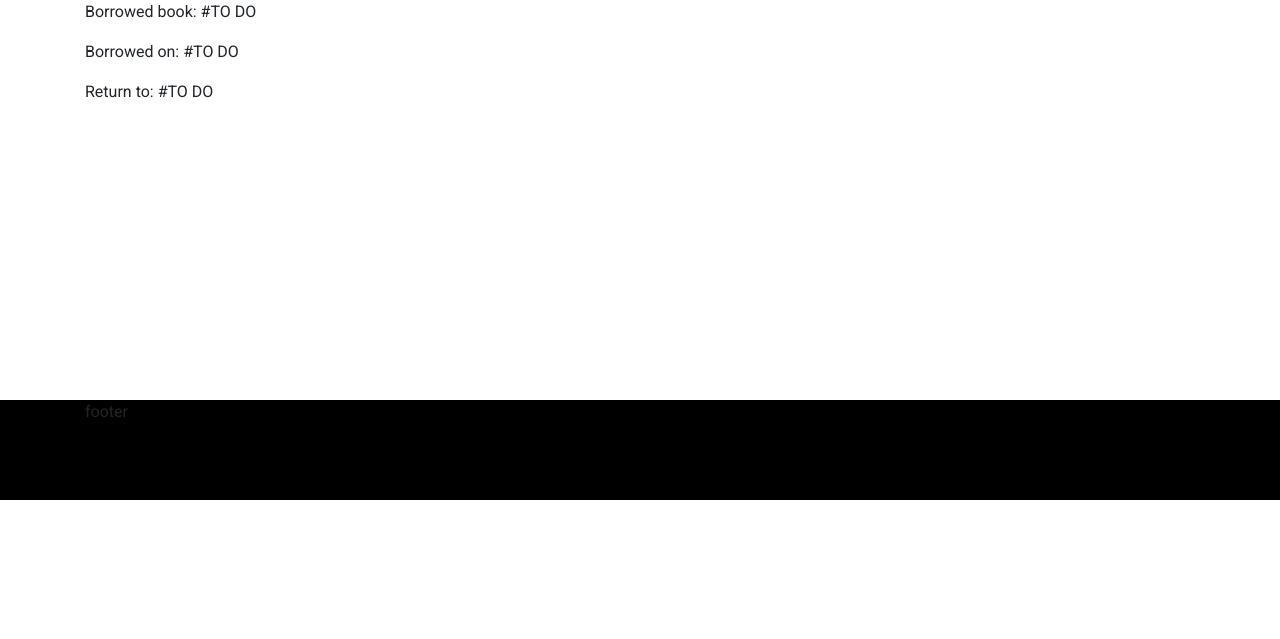
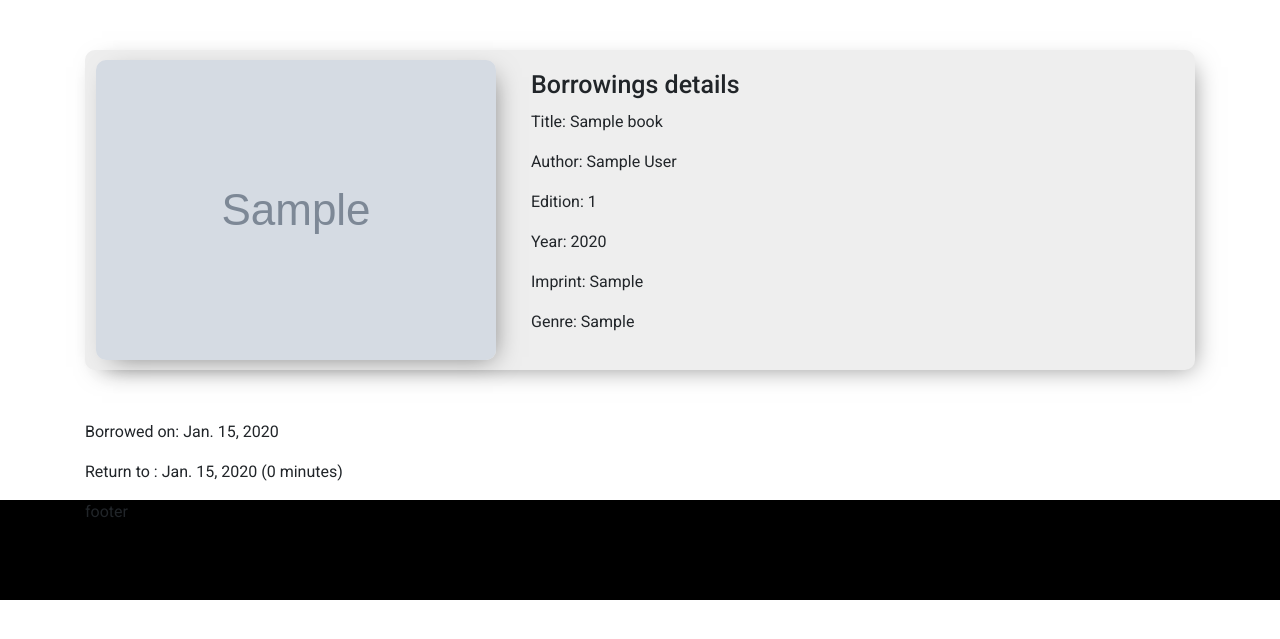
Before and after one commit to piotr-pawelczak/library-django, a Django app: page /borrowing/1/ in a window 1280 px wide. Shown: the part 56-695 px from the top of the page. Run offline with Django 3.2, Linux system fonts and the light colour scheme; a user stored in the database is signed in; tables that the repository leaves empty hold one stand-in row (values such as "Sample post"); grey boxes marked "Sample" are stand-in pictures; some libraries are stand-ins or nearby versions.

Commit message:
borrowing improved

```diff
--- a/library_django/books/templates/books/book.html
+++ b/library_django/books/templates/books/book.html
@@ -29,9 +29,6 @@
 
             <p class="news-content"> Edition {{ book.edition }} {{ book.year }} imprint: {{ book.publisher }}</p>
             <p class="news-content"> Genre: {{ book.genre }}</p>
-            <div class="news-info">
-                <span>Number of copies available: testnumber</span>
-            </div>
         </div>
         <div style="clear: both;"></div>
     </article>
--- a/library_django/borrowing/models.py
+++ b/library_django/borrowing/models.py
@@ -3,12 +3,14 @@
 from django.contrib.auth.models import User
 from django.utils import timezone
 from django.urls import reverse
+from datetime import datetime, timedelta
 
 
 class Borrowing(models.Model):
     book = models.ForeignKey(Book, on_delete=models.CASCADE)
     user = models.ForeignKey(User, on_delete=models.CASCADE)
     date_borrowed = models.DateField(default=timezone.now)
+    date_return = models.DateField(default=datetime.now()+timedelta(30))
 
     def __str__(self):
         return f'"{self.book.title}" borrowed by {self.user.username} on {self.date_borrowed}'
--- a/library_django/borrowing/templates/borrowing/borrowing_detail.html
+++ b/library_django/borrowing/templates/borrowing/borrowing_detail.html
@@ -8,8 +8,30 @@
         {% endfor %}
     {% endif %}
 
-    <p> Borrowed book: #TO DO</p>
-    <p> Borrowed on: #TO DO</p>
-    <p> Return to: #TO DO</p>
+    <article class="news-card col-12">
+        <div class="news-img">
+            <img src="{{ borrowing.book.image.url }}" alt="book image">
+        </div>
+        <div class="news-container">
+            <h1 class="news-title">Borrowings details</h1>
+            <p class="news-content"> Title: {{ borrowing.book.title }}</p>
+            <p class="news-content"> Author: {{ borrowing.book.author }}</p>
+            <p class="news-content"> Edition: {{ borrowing.book.edition }}</p>
+            <p class="news-content"> Year: {{ borrowing.book.year }}</p>
+            <p class="news-content"> Imprint: {{ borrowing.book.publisher }}</p>
+            <p class="news-content"> Genre: {{ borrowing.book.genre }}</p>
+        </div>
+        <div style="clear: both;"></div>
+    </article>
+    <p class="news-content"> Borrowed on: {{ borrowing.date_borrowed }}</p>
+    <p class="news-content"> Return to : {{ borrowing.date_return }} ({{ borrowing.date_return|timeuntil }})</p>
+
+    <script src="{% static 'library/js/scroll-out.js' %}"></script>
+    <script type="text/javascript">
+        ScrollOut({
+            targets: '.news-card',
+            once: true
+        })
+    </script>
 
 {% endblock main %}
--- a/library_django/borrowing/templates/borrowing/borrowing_form.html
+++ b/library_django/borrowing/templates/borrowing/borrowing_form.html
@@ -8,7 +8,7 @@
         {% csrf_token %}
         {{ form|crispy }}
         <div style="text-align: center;" class="my-4">
-            <input class="btn btn-danger btn-lg mr-4" type="submit" value="Borrow">
+            <input class="btn btn-success btn-lg mr-4" type="submit" value="Borrow">
             <a class="btn btn-dark btn-lg" href="{% url 'library-books' %}" role="button">Cancel</a>
         </div>
     </form>
--- a/library_django/borrowing/views.py
+++ b/library_django/borrowing/views.py
@@ -20,7 +20,6 @@
         form.instance.book = Book.objects.get(pk=book_id)
         form.instance.book.is_available = False
         form.instance.book.save()
-        # why it does not save ??
         return super().form_valid(form)
 
 
--- a/library_django/users/views.py
+++ b/library_django/users/views.py
@@ -3,6 +3,7 @@
 from .forms import RegisterForm, UserUpdateForm, ProfileUpdateForm
 from django.contrib.auth.decorators import login_required
 from .models import Profile
+from borrowing.models import Borrowing
 
 
 def register(response):
@@ -54,8 +55,10 @@
         profile_update_form = ProfileUpdateForm(instance=request.user.profile)
 
     profile = Profile.objects.filter(user=request.user).first()
+    borrowings = Borrowing.objects.filter(user=profile.user)
     context = {'user_update_form': user_update_form,
                'profile_update_form': profile_update_form,
-               'profile': profile}
+               'profile': profile,
+               'borrowings': borrowings}
 
     return render(request, 'users/profile.html', context)
```
Also changed, not shown: library_django/users/templates/users/profile.html (+5 -3 lines), library_django/borrowing/migrations/0003_borrowing_date_return.py (added).
